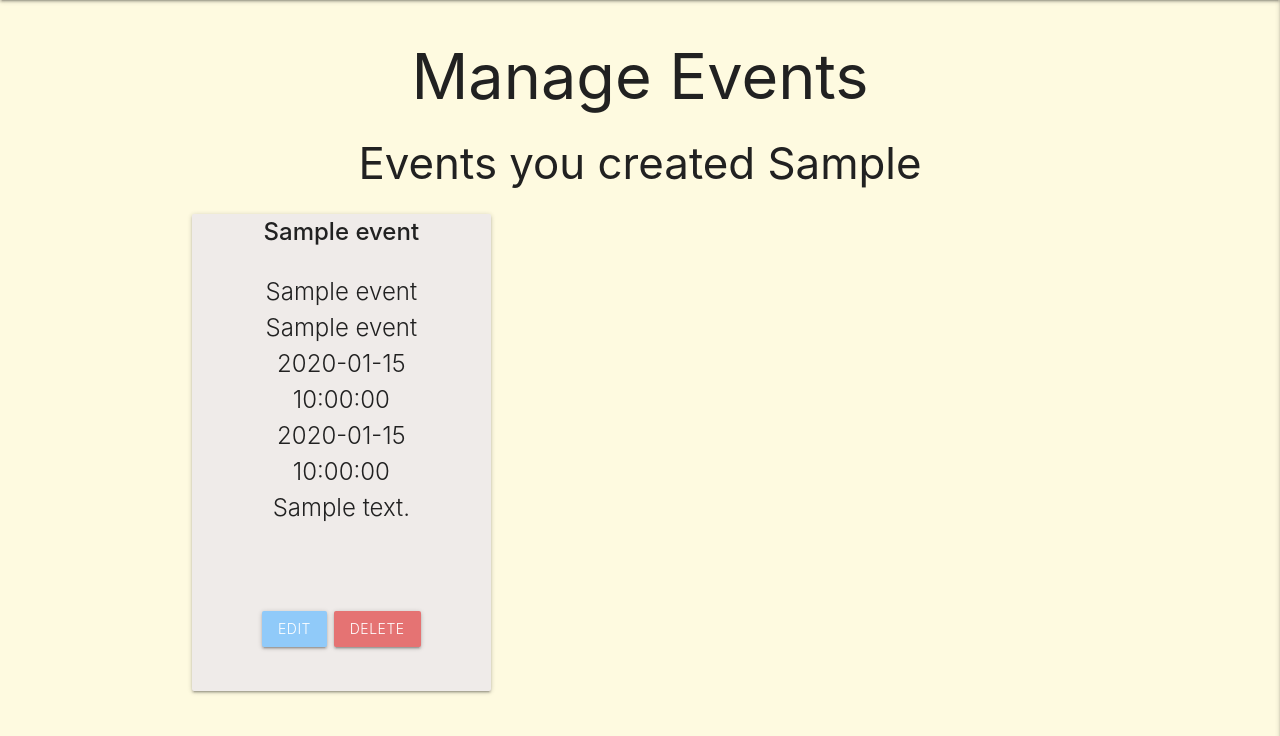
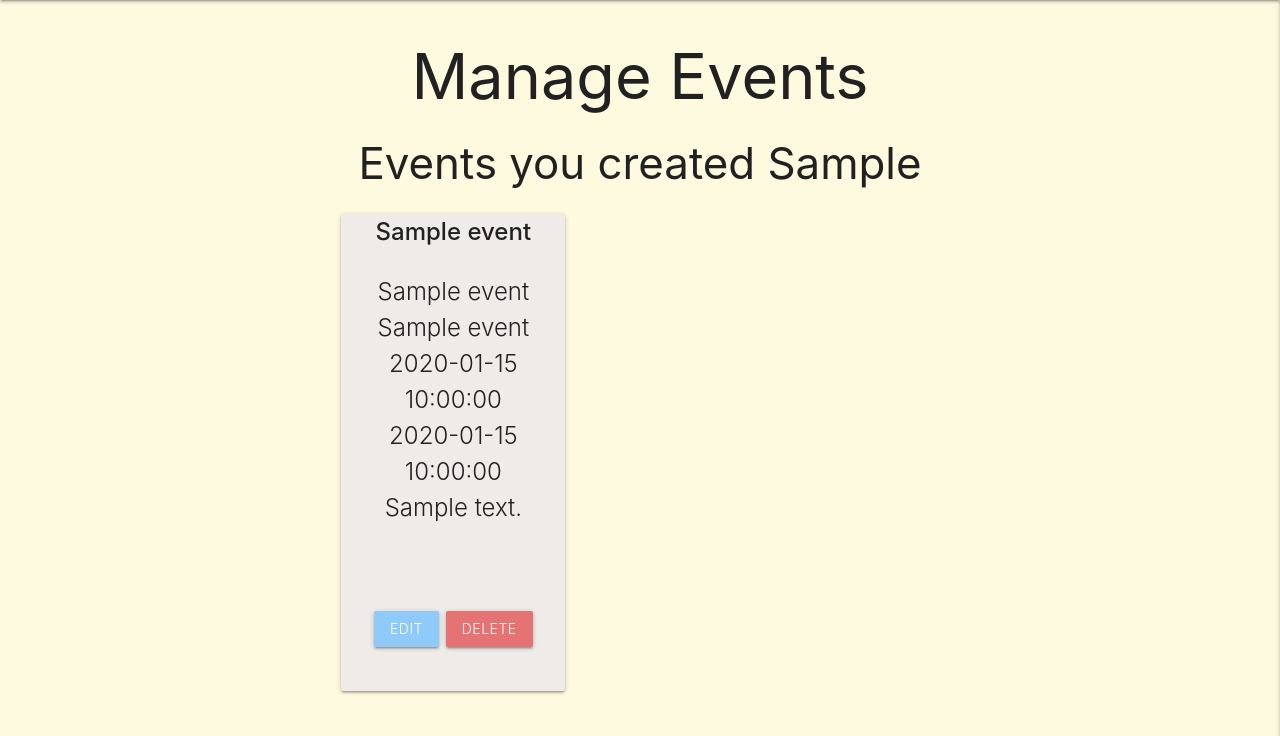
Before and after one commit to smeghen/clubplanner, a Flask app: page /manage/1 in a window 1280 px wide. Shown: the part 64-800 px from the top of the page. Run offline with Flask 2, Linux system fonts and the light colour scheme; the visitor is signed in with stand-in values (Sample User, id 1); a database or web service that is not in the repository returns one stand-in record (values such as "Sample title"); some libraries are stand-ins or nearby versions.

Commit message:
Updated styling on Cards to better display them on larger screen sizes

```diff
--- a/templates/events.html
+++ b/templates/events.html
@@ -17,7 +17,7 @@
     <div class="row">
         {% for event in events %}
         <div class="container">
-            <div class="card brown lighten-5 center-align hoverable col s12 m4">
+            <div class="card brown lighten-5 center-align hoverable col s12 m3 offset-m2">
                 <div class="card-title grey-text text-darken-4 center-align">
                     <span class="grey-text text-align-center text-darken-4">
                         {{ event.event_name}}
--- a/templates/manage.html
+++ b/templates/manage.html
@@ -7,11 +7,12 @@
 
     <h3 class="grey-text text-darken-4 center-align">Events you created {{ user.username.capitalize() }} </h3>
 
-    {% for event in events %}
+
 
         <div class="row">
+    {% for event in events %}
             <div class="container">
-                <div class="card brown lighten-5 center-align hoverable col s12 m4">
+                <div class="card brown lighten-5 center-align hoverable col s12 m3 offset-m2">
                     <div class="card-title grey-text text-darken-4 center-align">
                         <span class="grey-text text-align-center text-darken-4">
                             <strong>{{ event.group_name }}</strong><br>
@@ -49,9 +50,10 @@
                     </div>
                 </div>
             </div>
+            {% endfor %}
         </div>
 
-   {% endfor %}
+
 
 
 
--- a/templates/profile.html
+++ b/templates/profile.html
@@ -11,7 +11,7 @@
 
         <div class="row">
             <div class="container">
-                <div class="card brown lighten-5 center-align hoverable col s12 m4">
+                <div class="card brown lighten-5 center-align hoverable col s12 m6 offset-m3">
                     <div class="card-title grey-text text-darken-4 center-align">
                         <span class="grey-text text-align-center text-darken-4">
                             <strong>{{ user.username }}</strong><br>
```
